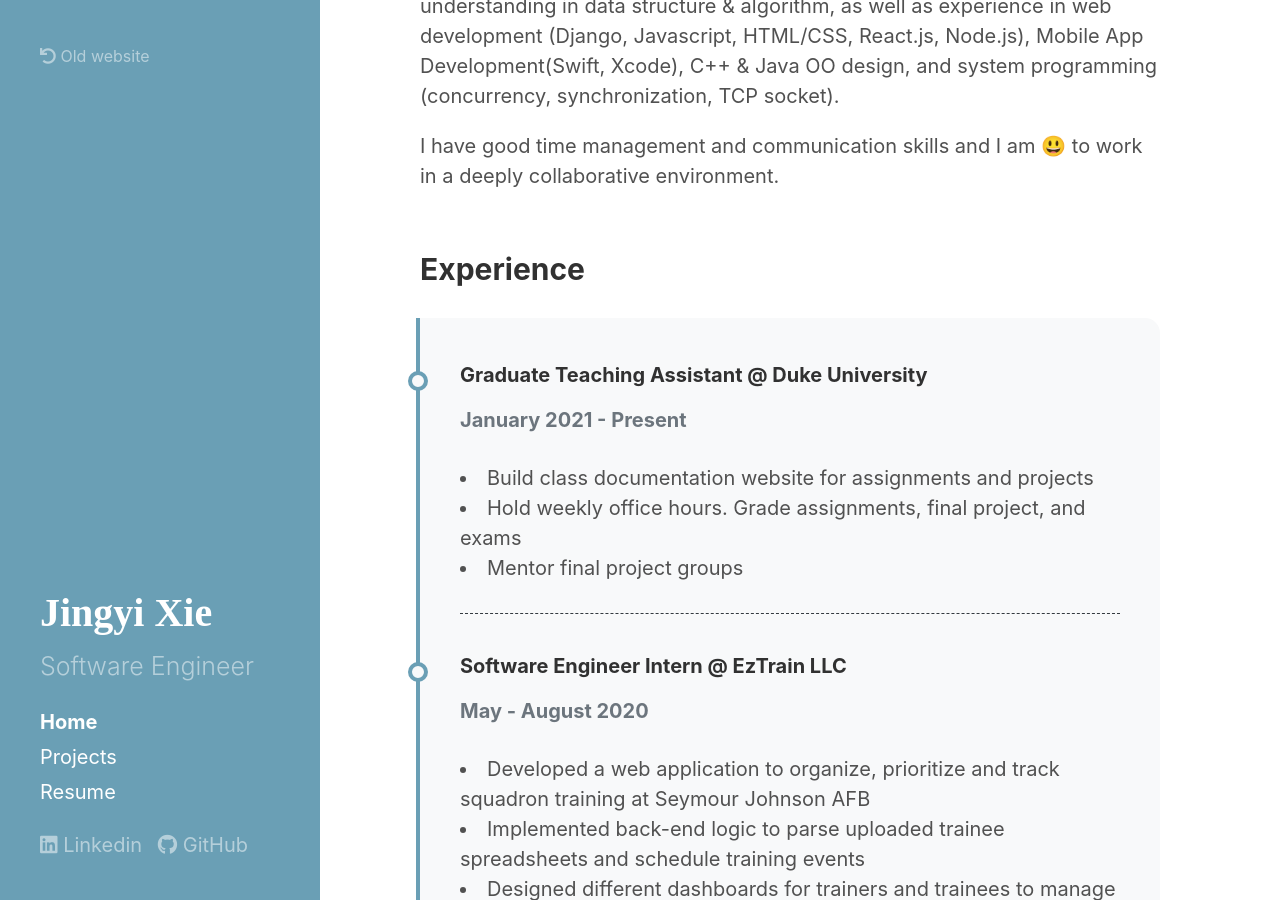
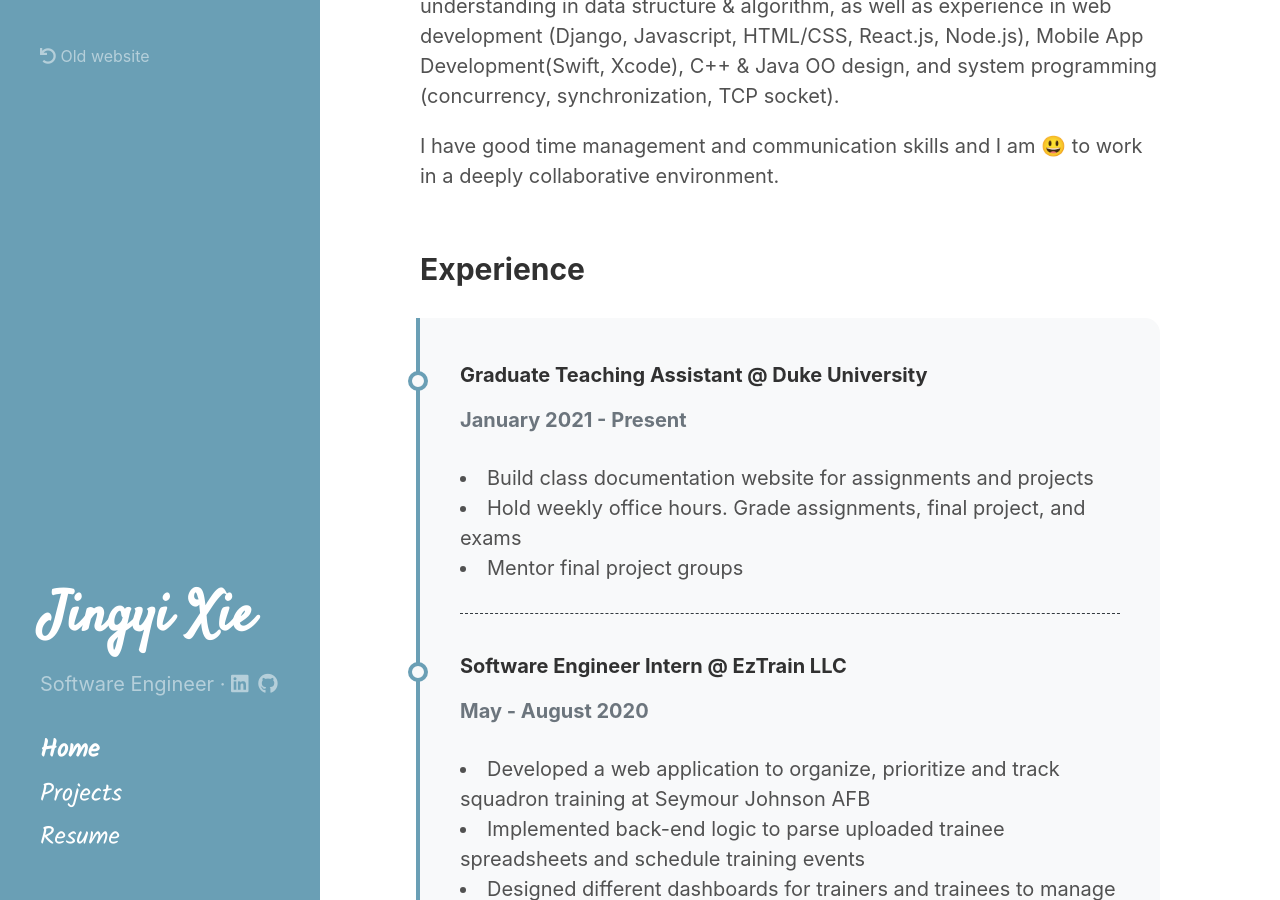
Before and after one commit to jingyi-xie/jingyi-xie.github.io, a Jekyll site: the page built from index.html, in a window 1280 px wide and 900 px high, scrolled down 327 px. Built offline with Jekyll 4.4.1, drawn with Linux system fonts in a browser that asks for light colours; nearby versions of some CDN libraries; the list of posts is cut into pages by our own code.

Commit message:
changed font

```diff
--- a/_includes/head.html
+++ b/_includes/head.html
@@ -19,6 +19,9 @@
   <link rel="stylesheet" href="/public/css/timeline.css">
   <link rel="stylesheet" href="http://fonts.googleapis.com/css?family=PT+Sans:400,400italic,700|Abril+Fatface">
   <link rel="shortcut icon" href="/public/favicon.ico">
+  <link rel="preconnect" href="https://fonts.gstatic.com">
+  <link href="https://fonts.googleapis.com/css2?family=Kalam&family=Satisfy&display=swap" rel="stylesheet">
+
 
   <link rel="alternate" type="application/rss+xml" title="RSS" href="{{ '/atom.xml' | absolute_url }}">
 </head>
--- a/_includes/sidebar.html
+++ b/_includes/sidebar.html
@@ -4,26 +4,24 @@
   </a>
   <div class="container sidebar-sticky">
     <div class="sidebar-about">
-      <h1>
-        <a href="{{ site.baseurl }}">
-          {{ site.title }}
-        </a>
+      <h1 style="font-family: 'Satisfy', cursive; font-size: 55px;">
+        {{ site.title }}
       </h1>
-      <p class="lead">{{ site.description }}</p>
+      <p style="margin-top: 0.8rem;">
+      {{ site.description }}  &middot
+      <a role="button" href="https://www.linkedin.com/in/jingyi-xie-duke" target="_blank"
+        style="margin-right: 0.2rem; color: rgba(255,255,255,.5);">
+        <i class="fab fa-linkedin"></i>
+      </a>
+      <a role="button" href="https://github.com/jingyi-xie" target="_blank" style="color: rgba(255,255,255,.5);">
+        <i class="fab fa-github"></i>
+      </a>
+      </p>
     </div>
-    <nav class="sidebar-nav">
-
+    <nav class="sidebar-nav" style="margin-top: 1.5rem; font-family: 'Kalam', cursive; font-size: 25px;">
       <a class="sidebar-nav-item{% if page.title == "Home" %} active{% endif %}" href="/">Home</a>
       <a class="sidebar-nav-item{% if page.title == "Projects" %} active{% endif %}" href="/projects">Projects</a>
       <a class="sidebar-nav-item" target="_blank" href="/public/resume.pdf">Resume</a>
     </nav>
-    <p>
-      <a role="button" href="https://www.linkedin.com/in/jingyi-xie-duke" target="_blank" style="margin-right: 0.5rem; color: rgba(255,255,255,.5);">
-        <i class="fab fa-linkedin"></i> Linkedin
-      </a>
-      <a role="button" href="https://github.com/jingyi-xie" target="_blank" style="color: rgba(255,255,255,.5);">
-        <i class="fab fa-github"></i> GitHub
-      </a>
-    </p>
   </div>
 </div>
```
